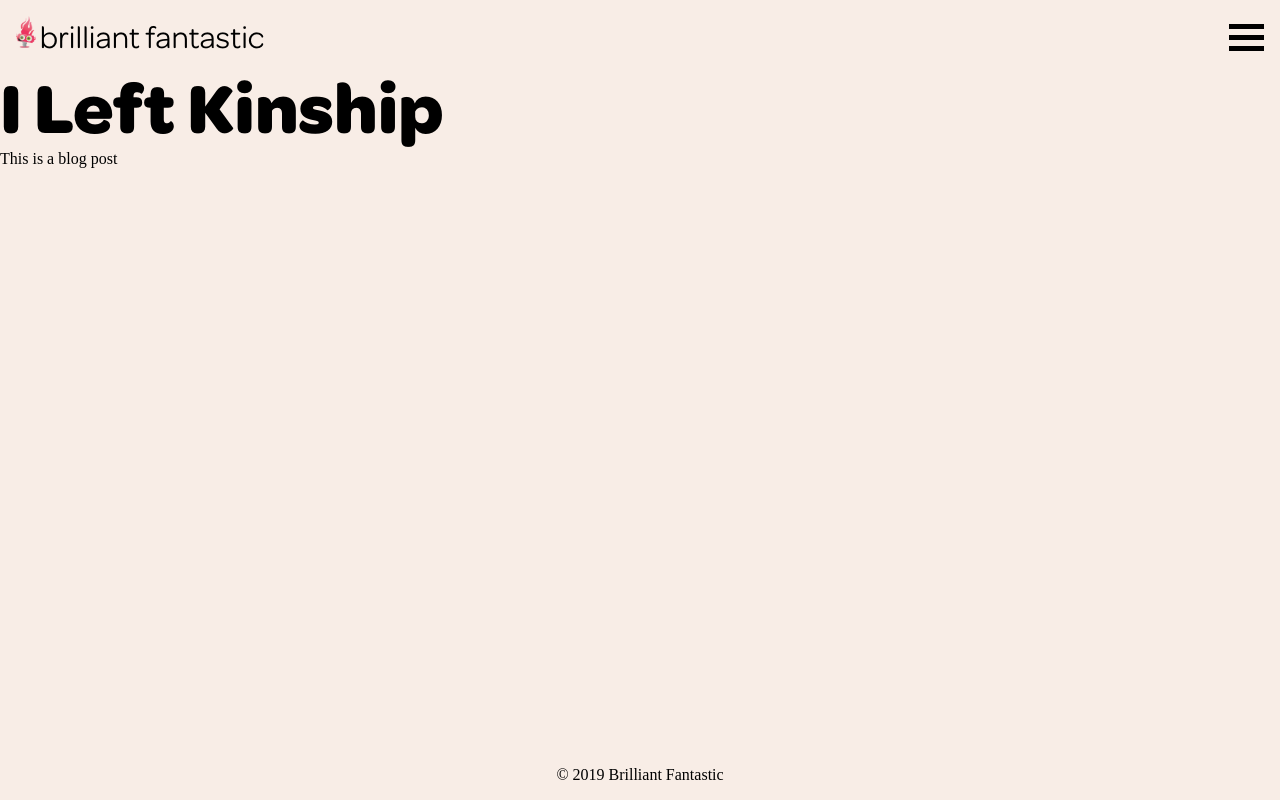
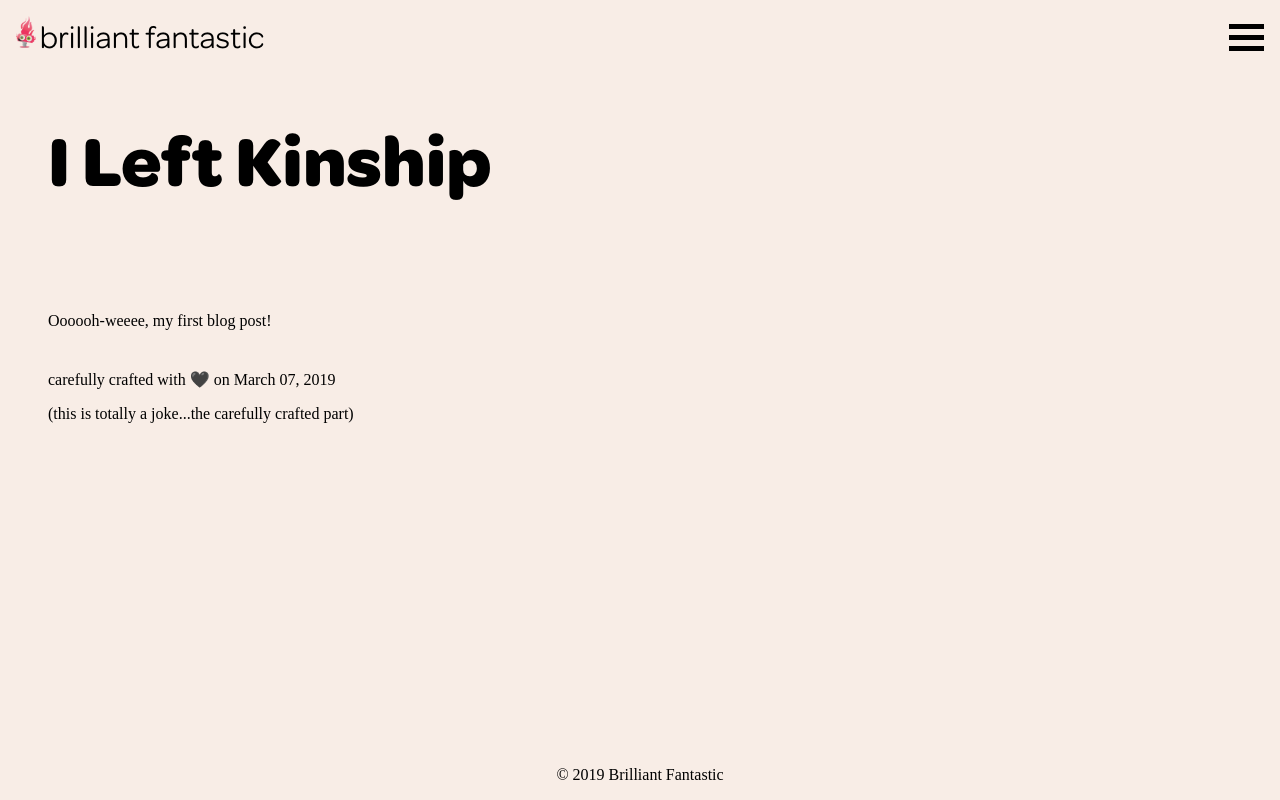
Before and after one commit to brilliantfantastic/bf, a Gatsby site: page /blog/i-left-kinship in a window 1280 px wide. Built offline with nearby package versions, Linux system fonts and the light colour scheme; Gatsby itself is replaced by a stand-in of ours; a web font is replaced by a local one.

Commit message:
Initial blog post styling

```diff
--- /dev/null
+++ b/src/components/BlogPostBody/index.js
@@ -0,0 +1,7 @@
+import styled from "styled-components"
+
+const BlogPostBody = styled.div`
+  padding: 16px 0;
+`
+
+export default BlogPostBody
--- /dev/null
+++ b/src/components/BlogPostMetadata/index.js
@@ -0,0 +1,7 @@
+import styled from "styled-components"
+
+const BlogPostMetadata = styled.div`
+  padding: 8px 0;
+`
+
+export default BlogPostMetadata
--- a/src/templates/BlogPost/index.js
+++ b/src/templates/BlogPost/index.js
@@ -1,10 +1,19 @@
 import React from "react"
 import { graphql } from "gatsby"
+import styled from 'styled-components'
 
+import BlogPostBody from "../../components/BlogPostBody"
+import BlogPostMetadata from "../../components/BlogPostMetadata"
+import ContentWrapper from "../../components/ContentWrapper"
 import Header from "../../components/Header"
 import H1 from "../../components/H1"
 import Layout from "../../components/Layout"
 import SEO from "../../components/SEO"
+
+const MainH1 = styled(H1)`
+  line-height: 1.2;
+  padding-bottom: 1em;
+`
 
 const BlogPostTemplate = ({ data }) => {
   const { site, markdownRemark: post } = data
@@ -17,10 +26,16 @@ const BlogPostTemplate = ({ data }) => {
         foreColor={props => props.theme.colors.skin}
         siteTitle={site.siteMetadata.title}
       />
-      <div>
-        <H1>{post.frontmatter.title}</H1>
-        This is a blog post
-      </div>
+      <ContentWrapper>
+        <MainH1>{post.frontmatter.title}</MainH1>
+        <BlogPostBody
+          dangerouslySetInnerHTML={{ __html: post.html }}
+        />
+        <BlogPostMetadata>
+          carefully crafted with <span role="img" aria-label="love">🖤</span> on {post.frontmatter.date}
+          <p>(this is totally a joke...the carefully crafted part)</p>
+        </BlogPostMetadata>
+      </ContentWrapper>
     </Layout>
   )
 }
```
Also changed, not shown: src/components/BlogPostExcerpt/index.js (+5 -11 lines).
